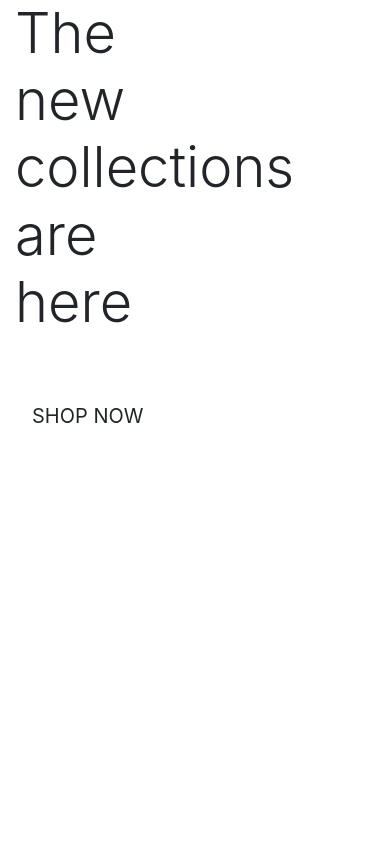
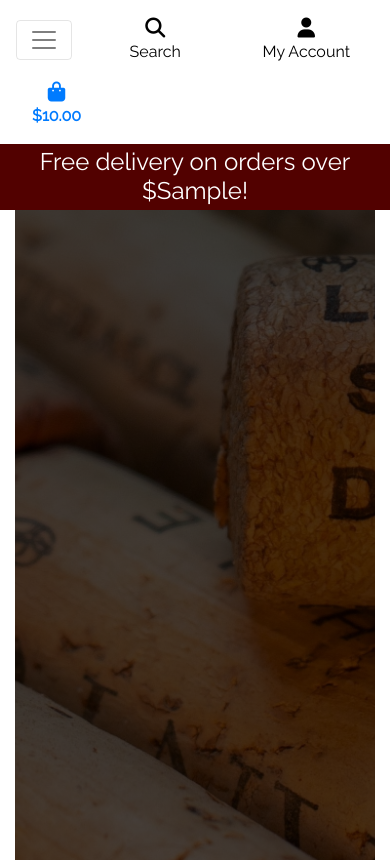
Before and after one commit to KittiKovacs/winenation, a Django app: template home/templates/home/index.html in a window 390 px wide. Before the commit the page ends 423 px from the top, so only its background shows below. Run offline with Django 3.2, Linux system fonts and the light colour scheme; the template is opened without the code that fills it: most values are stand-ins (such as "Sample title", 1, 10 or a date in 2020); some libraries are stand-ins or nearby versions.

Commit message:
Added main navbar and mobile heaser

```diff
--- a/home/templates/home/index.html
+++ b/home/templates/home/index.html
@@ -12,14 +12,21 @@
 {% block content %}
 <div class="container h-100">
     <div class="row h-100">
-		<div class="col-7 col-md-6 my-auto">
-			<h1 class="display-4 logo-font text-black">
-			The new collections are here
-			</h1>
-			<div class="my-5">
-				<h4>
-				<a href="" class="shop-now-button btn btn-lg rounded-0 text-uppercase py-3">Shop Now</a>
-				</h4>
+        <div class="col">
+            <div class="hero-image">
+                <div class="landing-text px-2">
+                    <h5 class="text-white mt-3 sub-heading mb-5">
+                        About our wines
+                    </h5>
+                    <div class="mt-5">
+                        <a href="" class="btn rounded-0 pt-3  mr-lg-3 landing-button uppercase">
+                            See our wines
+                        </a>
+                        <a href="" class="btn  rounded-0 pt-3 mt-2 landing-button uppercase">
+                            What's on?
+                        </a>
+                    </div>
+                </div>
             </div>
         </div>
     </div>
--- a/static/css/base.css
+++ b/static/css/base.css
@@ -3,11 +3,18 @@
 }
 
 body {
-    background: url('/media/background.jpg') no-repeat center center fixed;
+    font-family: 'Raleway', sans-serif;
+    overflow-x: hidden;
+    display: flex;
+    flex-direction: column;
+    color: white;
+    font-size: 1rem;
+    height: calc(100vh - 58px);
+}
+.hero-image {
+    height: 100vh;
+    background: linear-gradient(rgba(0,0,0,0.7),rgba(0,0,0,0.7)),url("/media/background.jpg") no-repeat center top fixed;
     background-size: cover;
-    height: calc(100vh - 164px);
-    color: #555;
-    font-family: 'Raleway', sans-serif;
 }
 
 /* from Bulma */
@@ -18,20 +25,34 @@
     height: 1.5rem;
     width: 1.5rem;
 }
-.navbar-brand {
-    width: 50px;
-    height: 50px;
+.navbar-brand img{
+    width:180px;
+    height:160px;
+}
+.menu{
+    font-size:1.5em;
+    text-align: center;
+    -webkit-transition: all .5s ease;
+    -moz-transition: all .5s ease;
+    transition: all .5s ease;
+}
+.menu:hover{
+    font-size:1.75em;
+}
+.menu:active{
+    font-size:1.75em;
+}
+.dropdown-item:hover{
+    background: #F9E784;
 }
 
-.shop-now-button {
-    background: black;
+.btn {
+    background: #520100;
     color: white;
-    min-width: 260px;
 }
 
-.btn-black {
-    background: black;
-    color: white;
+.bg-black{
+    background: #520100 !important;
 }
 
 .shop-now-button:hover,
--- a/templates/base.html
+++ b/templates/base.html
@@ -15,8 +15,8 @@
     {% block corecss %}
     <link rel="stylesheet" href="https://stackpath.bootstrapcdn.com/bootstrap/4.4.1/css/bootstrap.min.css"
         integrity="sha384-Vkoo8x4CGsO3+Hhxv8T/Q5PaXtkKtu6ug5TOeNV6gBiFeWPGFN9MuhOf23Q9Ifjh" crossorigin="anonymous">
-    <link href="https://fonts.googleapis.com/css2?family=Raleway:wght@300&display=swap" rel="stylesheet">
-    <link href= "{% static 'css/base.css' %}"  rel="stylesheet" >
+    <link href="https://fonts.googleapis.com/css2?family=Raleway&display=swap" rel="stylesheet">
+    <link href="{% static 'css/base.css' %}" rel="stylesheet">
     {% endblock %}
 
     {% block extra_css %}
@@ -43,8 +43,8 @@
 
 <body>
     <header class="container-fluid fixed-top">
-        <div id="topnav" class="row bg-white pt-lg-2 d-none d-lg-flex">
-            <div class="col-12 col-lg-4 my-auto py-1 py-lg-0">
+        <div id="topnav" class="row bg-white justify-content-center pt-lg-2 d-none d-lg-flex">
+            <div class="col-12 col-lg-4 py-2 py-lg-2 text-center text-lg-left">
                 <form method="GET" action="">
                     <div class="input-group w-100">
                         <input class="form-control border border-black rounded-0" type="text" name="q"
@@ -56,12 +56,15 @@
                     </div>
                 </form>
             </div>
-            <div class="col-12 col-lg-4 my-auto py-1 py-lg-0">
+            <div class="col-12 col-lg-4 my-auto py-1 py-lg-0 text-center">
                 <a href="{% url 'home' %}" class="navbar-brand">
                     <img src="/media/logo.jpg" alt="WineNation logo">
                 </a>
+                <p class="my-2 font-weight-bold">
+                    If you're thirsty for something new!
+                </p>
             </div>
-            <div class="col-12 col-lg-4 my-auto py-1 py-lg-0">
+            <div class="col-12 col-lg-4 py-1 py-lg-0  text-center text-lg-left">
                 <ul class="list-inline list-unstyled text-center text-lg-right my-0">
                     <li class="list-inline-item dropdown">
                         <a class="text-black nav-link" href="#" id="user-options" data-toggle="dropdown"
@@ -103,6 +106,21 @@
                 </ul>
             </div>
         </div>
+        <div class="row bg-white">
+            <nav class="navbar navbar-expand-lg navbar-light w-100">
+                <button class="navbar-toggler" type="button" data-toggle="collapse" data-target="#main-nav"
+                    aria-controls="main-nav" aria-expanded="false" aria-label="Toggle navigation">
+                    <span class="navbar-toggler-icon"></span>
+                </button>
+                {% include 'includes/mobile-top-header.html' %}
+                {% include 'includes/main-nav.html' %}
+            </nav>
+        </div>
+        <div id="delivery-banner" class="row text-center">
+            <div class="col bg-black text-white">
+                <h4 class="logo-font my-1">Free delivery on orders over ${{ free_shipping_threshold }}!</h4>
+            </div>
+        </div>
     </header>
     {% if messages %}
     <div class="message-container"></div>
--- /dev/null
+++ b/templates/includes/main-nav.html
@@ -0,0 +1,44 @@
+<div class="collapse navbar-collapse" id="main-nav">
+    <ul class="navbar-nav w-auto mx-auto my-2">
+        <li class="nav-item dropdown">
+            <a class="menu font-weight-bold nav-link text-black mr-5" href="#" id="about us" aria-haspopup="true" aria-expanded="false">
+                About us
+            </a>
+        </li>
+
+        <li class="nav-item dropdown">
+            <a class="menu font-weight-bold nav-link text-black mr-5" href="#" id="wines" data-toggle="dropdown" aria-haspopup="true" aria-expanded="false">
+                Wines
+            </a>
+            <div class="dropdown-menu border-0" aria-labelledby="wines">
+                <a href="" class="dropdown-item">Red</a>
+                <a href="" class="dropdown-item">White</a>
+                <a href="" class="dropdown-item">Sparkling &amp; Dessert</a>
+                <a href="" class="dropdown-item">All Wines</a>
+            </div>
+        </li>
+
+        <li class="nav-item dropdown">
+            <a class="menu font-weight-bold nav-link text-black mr-5" href="#" id="events" data-toggle="dropdown" aria-haspopup="true" aria-expanded="false">
+                Events
+            </a>
+            <div class="dropdown-menu border-0" aria-labelledby="events">
+                <a href="" class="dropdown-item">Wine Tasting for beginners</a>
+                <a href="" class="dropdown-item">Wine Tasting masterclass</a>
+                <a href="" class="dropdown-item">Sommelier talks</a>
+            </div>
+        </li>
+
+        <li class="nav-item dropdown">
+            <a class="menu font-weight-bold nav-link text-black" href="#" id="subscriptions" data-toggle="dropdown" aria-haspopup="true" aria-expanded="false">
+                Subscriptions
+            </a>
+            <div class="dropdown-menu border-0" aria-labelledby="subscriptions">
+                <a href="" class="dropdown-item">Why subscribe?</a>
+                <a href="" class="dropdown-item">Annual</a>
+                <a href="" class="dropdown-item">6-month</a>
+                <a href="" class="dropdown-item">3-month</a>
+            </div>
+        </li>
+    </ul>
+</div>
--- /dev/null
+++ b/templates/includes/mobile-top-header.html
@@ -0,0 +1,56 @@
+<li class="list-inline-item">
+    <a class="text-black nav-link d-block d-lg-none" href="#" id="mobile-search" data-toggle="dropdown" aria-haspopup="true" aria-expanded="false">
+        <div class="text-center">
+            <div><i class="fas fa-search fa-lg"></i></div>
+            <p class="my-0">Search</p>
+        </div>
+    </a>
+    <div class="dropdown-menu border-0 w-100 p-3 rounded-0 my-0" aria-labelledby="mobile-search">
+        <form class="form" method="GET" action="">
+            <div class="input-group w-100">
+                <input class="form-control border border-black rounded-0" type="text" name="q" placeholder="Search our site">
+                <div class="input-group-append">
+                    <button class="form-control form-control btn btn-black border border-black rounded-0" type="submit">
+                        <span class="icon">
+                            <i class="fas fa-search"></i>
+                        </span>
+                    </button>
+                </div>
+            </div>
+        </form>
+    </div>
+</li>
+<li class="list-inline-item dropdown">
+    <a class="text-black nav-link d-block d-lg-none" href="#" id="user-options" data-toggle="dropdown" aria-haspopup="true" aria-expanded="false">
+        <div class="text-center">
+            <div><i class="fas fa-user fa-lg"></i></div>
+            <p class="my-0">My Account</p>
+        </div>
+    </a>
+    <div class="dropdown-menu border-0" aria-labelledby="user-options">
+        {% if request.user.is_authenticated %}
+            {% if request.user.is_superuser %}
+                <a href="{% url 'account_logout' %}" class="dropdown-item">Product Management</a>
+            {% endif %}
+            <a href="" class="dropdown-item">My Profile</a>
+            <a href="{% url 'account_logout' %}" class="dropdown-item">Logout</a>
+        {% else %}
+            <a href="{% url 'account_signup' %}" class="dropdown-item">Register</a>
+            <a href="{% url 'account_login' %}" class="dropdown-item">Login</a>
+        {% endif %}
+    </div>
+</li>
+<li class="list-inline-item">
+    <a class="{% if grand_total %}text-primary font-weight-bold{% else %}text-black{% endif %} nav-link d-block d-lg-none" href="">
+        <div class="text-center">
+            <div><i class="fas fa-shopping-bag fa-lg"></i></div>
+            <p class="my-0">
+                {% if grand_total %}
+                    ${{ grand_total|floatformat:2 }}
+                {% else %}
+                    £0.00
+                {% endif %}
+            </p>
+        </div>
+    </a>
+</li>
```
Also changed, not shown: media/logo.jpg. Lines whose indentation alone changed are shown as unchanged.
